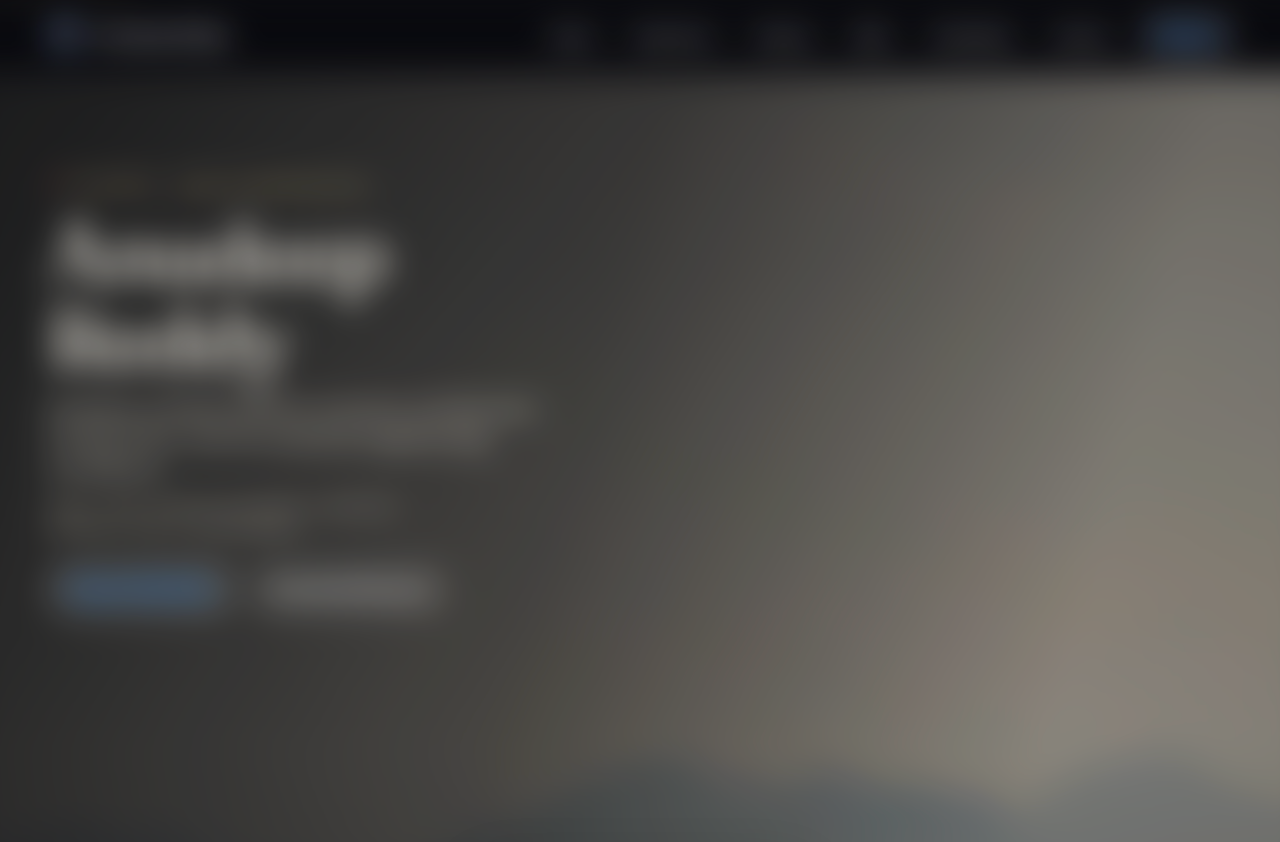
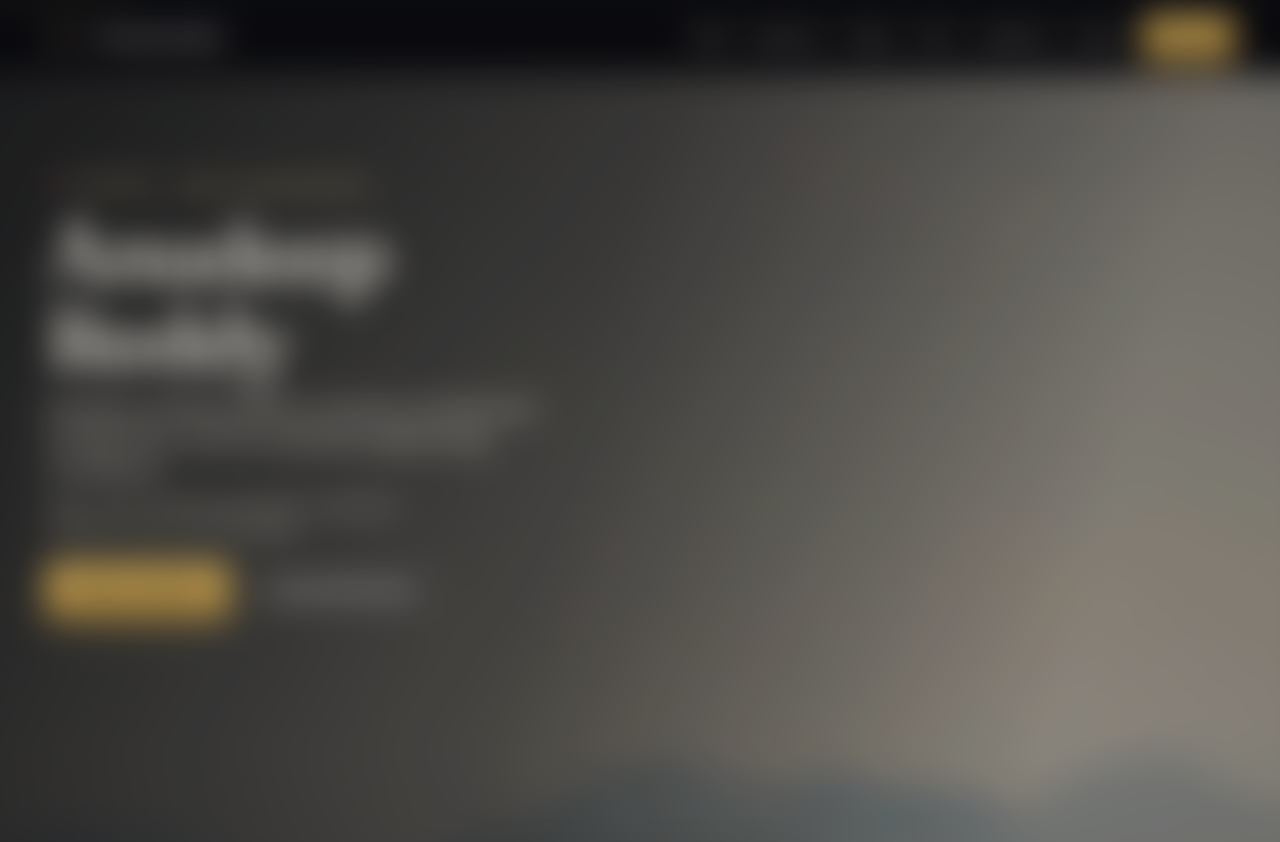
Before and after one commit to anudeepreddy453/my-portfolio, a Flask app: page / in a window 1280 px wide. Shown: the top 842 px of the page. Run offline with Flask 3, Linux system fonts and the light colour scheme; data comes from the database, SQL or seed files in the repository; data that the repository does not hold is empty.

Commit message:
Restore the original editorial design across the public portfolio.
Co-authored-by: Cursor <cursoragent@cursor.com>

```diff
--- a/public/css/style.css
+++ b/public/css/style.css
@@ -101,23 +101,20 @@ a:hover { color: var(--ink); }
 
 .shell.narrow { width: min(720px, calc(100% - 2.5rem)); }
 
-/* Header — iOS glass. The rest of the public page stays editorial. */
+/* Header */
 .site-header {
   position: sticky;
   top: 0;
   z-index: 50;
-  background: rgba(8, 9, 13, 0.55);
-  border-bottom: 1px solid rgba(255, 255, 255, 0.14);
-  backdrop-filter: blur(22px) saturate(180%);
-  -webkit-backdrop-filter: blur(22px) saturate(180%);
-  font-family: -apple-system, BlinkMacSystemFont, "SF Pro Text", system-ui, sans-serif;
-  letter-spacing: -0.011em;
+  backdrop-filter: blur(14px);
+  background: var(--header-bg);
+  border-bottom: 1px solid rgba(255, 255, 255, 0.06);
   transition: background var(--transition), border-color var(--transition);
 }
 
 .site-header.is-scrolled {
-  background: rgba(8, 9, 13, 0.72);
-  border-bottom-color: rgba(255, 255, 255, 0.22);
+  background: rgba(10, 11, 14, 0.92);
+  border-bottom-color: rgba(255, 255, 255, 0.1);
 }
 
 .header-inner {
@@ -132,26 +129,24 @@ a:hover { color: var(--ink); }
   display: inline-flex;
   align-items: center;
   gap: 0.7rem;
-  color: #f5f5f7;
+  color: var(--hero-ink);
   text-decoration: none;
-  font-family: -apple-system, BlinkMacSystemFont, "SF Pro Display", system-ui, sans-serif;
-  font-weight: 600;
+  font-family: var(--font-display);
+  font-weight: 700;
   letter-spacing: -0.02em;
 }
 
 .brand-mark {
   display: grid;
   place-items: center;
-  width: 2.15rem;
-  height: 2.15rem;
-  border-radius: 12px;
-  border: 1px solid rgba(138, 180, 248, 0.35);
-  background: linear-gradient(180deg, rgba(138, 180, 248, 0.32), rgba(138, 180, 248, 0.08));
-  color: #fff;
-  font-family: -apple-system, BlinkMacSystemFont, "SF Pro Text", system-ui, sans-serif;
+  width: 2.1rem;
+  height: 2.1rem;
+  border: 1px solid rgba(226, 196, 138, 0.4);
+  color: #e2c48a;
+  font-family: var(--font-sans);
   font-size: 0.72rem;
   font-weight: 700;
-  letter-spacing: 0.04em;
+  letter-spacing: 0.06em;
 }
 
 .nav-toggle {
@@ -207,18 +201,13 @@ a:hover { color: var(--ink); }
 }
 
 .nav-list a {
-  color: #c7c7cc;
+  color: var(--hero-muted);
   text-decoration: none;
   font-weight: 600;
   font-size: 0.92rem;
-  padding: 0.35rem 0.55rem;
-  border-radius: 999px;
 }
 
-.nav-list a:hover {
-  color: #f5f5f7;
-  background: rgba(255, 255, 255, 0.08);
-}
+.nav-list a:hover { color: var(--hero-ink); }
 
 .nav-cta { text-decoration: none; }
 
@@ -228,19 +217,17 @@ a:hover { color: var(--ink); }
   align-items: center;
   justify-content: center;
   min-height: 2.85rem;
-  padding: 0.65rem 1.25rem;
+  padding: 0.65rem 1.35rem;
   border: 1px solid transparent;
-  border-radius: 999px;
-  font-family: -apple-system, BlinkMacSystemFont, "SF Pro Text", system-ui, sans-serif;
-  font-weight: 600;
-  letter-spacing: -0.015em;
+  font: inherit;
+  font-weight: 700;
+  letter-spacing: 0.01em;
   text-decoration: none;
   cursor: pointer;
   transition: background var(--transition), border-color var(--transition), color var(--transition), transform var(--transition);
 }
 
 .btn:hover { transform: translateY(-1px); }
-.btn:active { transform: scale(0.985); }
 
 .btn-small {
   min-height: 2.3rem;
@@ -249,49 +236,36 @@ a:hover { color: var(--ink); }
 }
 
 .btn-accent {
-  background: rgba(255, 255, 255, 0.16);
-  color: #0a84ff;
-  border-color: rgba(255, 255, 255, 0.38);
-  box-shadow: inset 0 1px 0 rgba(255, 255, 255, 0.35);
-  backdrop-filter: blur(16px) saturate(160%);
-  -webkit-backdrop-filter: blur(16px) saturate(160%);
+  background: linear-gradient(180deg, #d0ae66 0%, var(--accent) 100%);
+  color: #1a1408;
+  box-shadow: 0 12px 28px rgba(184, 148, 77, 0.28);
 }
 
-.btn-accent:hover,
-.btn-accent:focus-visible {
-  background: #0a84ff;
-  border-color: transparent;
-  color: #fff;
+.btn-accent:hover {
+  background: linear-gradient(180deg, #dbc07a 0%, #c4a053 100%);
+  color: #1a1408;
 }
 
-.btn-ghost,
-.btn-ghost-light {
-  background: rgba(255, 255, 255, 0.1);
-  color: #f5f5f7;
-  border-color: rgba(255, 255, 255, 0.28);
-  backdrop-filter: blur(16px) saturate(160%);
-  -webkit-backdrop-filter: blur(16px) saturate(160%);
+.btn-ghost {
+  background: transparent;
+  color: var(--hero-ink);
+  border-color: rgba(247, 244, 238, 0.32);
 }
 
-.btn-ghost:hover,
-.btn-ghost-light:hover {
-  background: #0a84ff;
-  border-color: transparent;
-  color: #fff;
+.btn-ghost:hover {
+  border-color: #e2c48a;
+  color: #e2c48a;
 }
 
 .btn-ghost-ink {
-  background: rgba(255, 255, 255, 0.55);
-  color: #0a84ff;
-  border-color: rgba(10, 132, 255, 0.28);
-  backdrop-filter: blur(16px) saturate(160%);
-  -webkit-backdrop-filter: blur(16px) saturate(160%);
+  background: transparent;
+  color: var(--ink);
+  border-color: var(--line-strong);
 }
 
 .btn-ghost-ink:hover {
-  background: #0a84ff;
-  border-color: transparent;
-  color: #fff;
+  border-color: var(--accent-strong);
+  color: var(--accent-strong);
 }
 
 .cta-row,
--- a/templates/base.html
+++ b/templates/base.html
@@ -11,7 +11,7 @@
   <link rel="preconnect" href="https://fonts.gstatic.com" crossorigin>
   <link href="https://fonts.googleapis.com/css2?family=Fraunces:opsz,wght@9..144,500;600;700&family=Source+Sans+3:ital,wght@0,400;0,500;0,600;0,700;1,400&display=swap" rel="stylesheet">
   <link rel="icon" href="/favicon.svg" type="image/svg+xml">
-  <link rel="stylesheet" href="/css/style.css?v=editorial-1">
+  <link rel="stylesheet" href="/css/style.css?v=editorial-2">
   {% if locked %}
   <link rel="stylesheet" href="/css/gate.css?v=gate-4">
   <meta name="csrf-token" content="{{ csrf_token }}">
--- a/templates/index.html
+++ b/templates/index.html
@@ -52,8 +52,11 @@
   <div class="shell about-layout">
     <div class="about-copy">
       <header class="about-head">
-        <p class="eyebrow"><span class="section-index inline" aria-hidden="true">01</span> Introduction</p>
-        <h2 class="section-title about-title">Engineering for reliability, visibility, and clean delivery.</h2>
+        <span class="section-index about-index" aria-hidden="true">01</span>
+        <div class="about-intro">
+          <p class="eyebrow">Introduction</p>
+          <h2 class="section-title about-title">Engineering for reliability, visibility, and clean delivery.</h2>
+        </div>
       </header>
       <p class="section-lead prose about-lead">{{ profile.about }}</p>
       <ul class="focus-grid" aria-label="Focus areas">
```
Also changed, not shown: other parts of public/css/style.css (+32 -15 lines).
